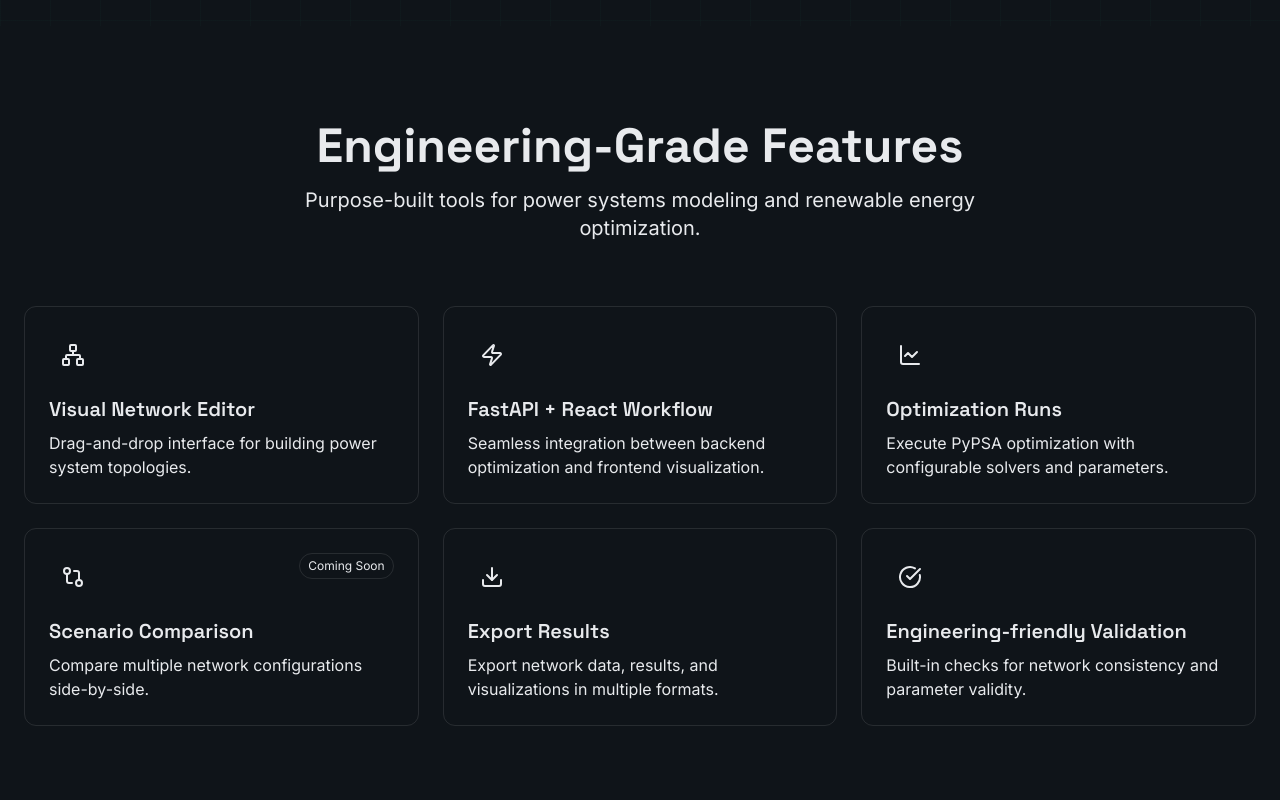
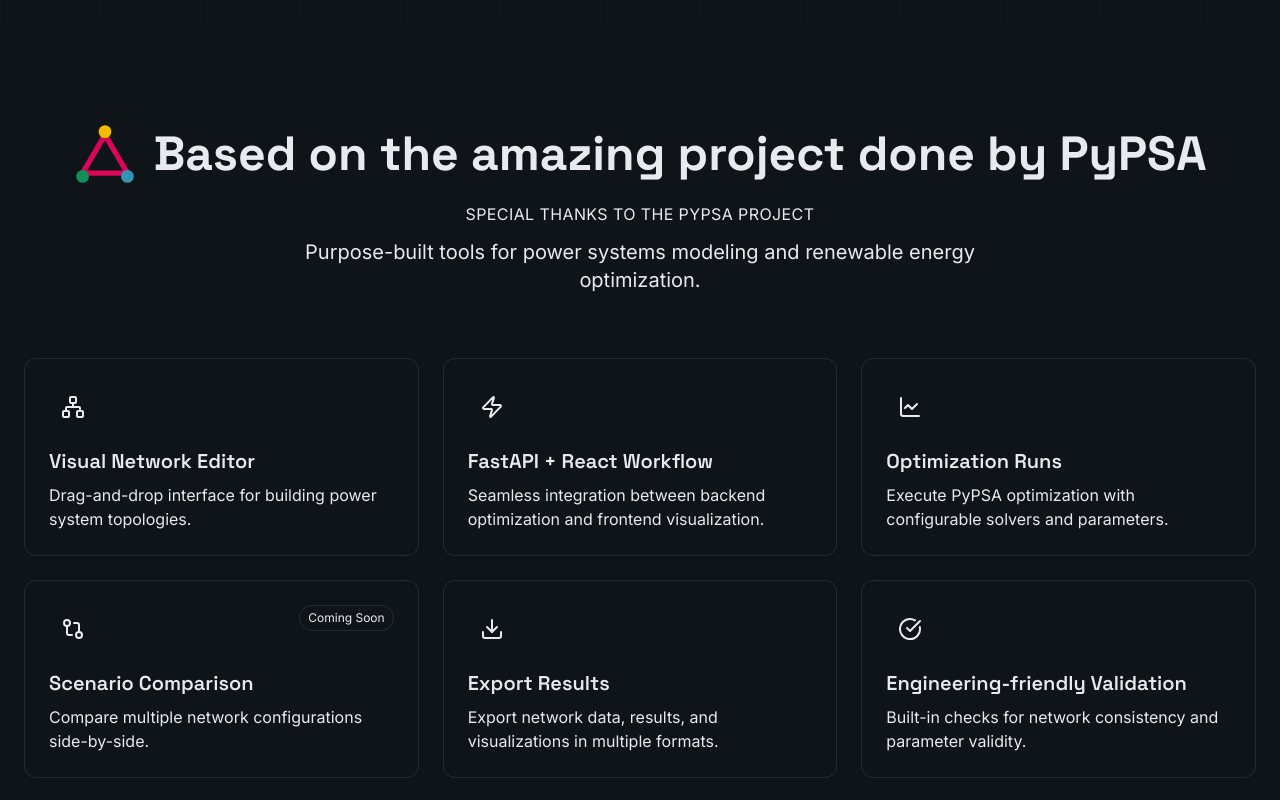
Before and after one commit to mrpooriyakh/nyx-pypsa-studio-landing, a React (Vite) app: page / in a window 1280 px wide. Shown: the part 880-1680 px from the top of the page. Built offline with nearby package versions, Linux system fonts and the light colour scheme.

Commit message:
Update PyPSA attribution section and footer links

```diff
--- a/src/app/components/Features.tsx
+++ b/src/app/components/Features.tsx
@@ -8,6 +8,24 @@
   Download,
   CheckCircle,
 } from 'lucide-react';
+
+function PypsaInspiredLogo() {
+  return (
+    <svg
+      viewBox="0 0 120 120"
+      className="w-14 h-14 md:w-16 md:h-16"
+      role="img"
+      aria-label="PyPSA inspired logo"
+    >
+      <line x1="60" y1="24" x2="18" y2="96" stroke="#d90659" strokeWidth="10" />
+      <line x1="60" y1="24" x2="102" y2="96" stroke="#d90659" strokeWidth="10" />
+      <line x1="18" y1="96" x2="102" y2="96" stroke="#d90659" strokeWidth="10" />
+      <circle cx="60" cy="18" r="12" fill="#f4ba00" />
+      <circle cx="18" cy="102" r="12" fill="#148e57" />
+      <circle cx="102" cy="102" r="12" fill="#3494b4" />
+    </svg>
+  );
+}
 
 const features = [
   {
@@ -55,9 +73,15 @@
           transition={{ duration: 0.6 }}
           className="text-center mb-16"
         >
-          <h2 className="text-4xl md:text-5xl font-bold mb-4">
-            Engineering-Grade Features
-          </h2>
+          <div className="flex items-center justify-center gap-4 mb-4">
+            <PypsaInspiredLogo />
+            <h2 className="text-3xl md:text-5xl font-bold text-left">
+              Based on the amazing project done by PyPSA
+            </h2>
+          </div>
+          <p className="text-sm md:text-base tracking-wide uppercase text-secondary mb-3">
+            Special thanks to the PyPSA project
+          </p>
           <p className="text-xl text-muted-foreground max-w-2xl mx-auto">
             Purpose-built tools for power systems modeling and renewable energy optimization.
           </p>
--- a/src/app/components/Footer.tsx
+++ b/src/app/components/Footer.tsx
@@ -1,4 +1,5 @@
 import { Github, FileText, ExternalLink } from 'lucide-react';
+import { GITHUB_REPOSITORY_URL, PYPSA_PROJECT_URL } from '../constants/links';
 
 export function Footer() {
   return (
@@ -36,7 +37,9 @@
               </li>
               <li>
                 <a
-                  href="#github"
+                  href={GITHUB_REPOSITORY_URL}
+                  target="_blank"
+                  rel="noreferrer"
                   className="text-sm text-muted-foreground hover:text-foreground transition-colors flex items-center gap-2"
                 >
                   <Github className="w-4 h-4" />
@@ -45,7 +48,9 @@
               </li>
               <li>
                 <a
-                  href="#pypsa"
+                  href={PYPSA_PROJECT_URL}
+                  target="_blank"
+                  rel="noreferrer"
                   className="text-sm text-muted-foreground hover:text-foreground transition-colors flex items-center gap-2"
                 >
                   <ExternalLink className="w-4 h-4" />
@@ -90,11 +95,13 @@
         <div className="pt-8 border-t border-border">
           <div className="flex flex-col md:flex-row justify-between items-center gap-4">
             <p className="text-sm text-muted-foreground">
-              © 2026 Nyx PyPSA Studio. All rights reserved.
+              Done with love by Pooriya Khodaparast, just an energy engineering looking to optimize things and :)
             </p>
             <div className="flex items-center gap-4">
               <a
-                href="#github"
+                href={GITHUB_REPOSITORY_URL}
+                target="_blank"
+                rel="noreferrer"
                 className="w-9 h-9 rounded-lg bg-muted hover:bg-muted-foreground/20 flex items-center justify-center transition-colors"
               >
                 <Github className="w-5 h-5" />
--- a/src/app/constants/links.ts
+++ b/src/app/constants/links.ts
@@ -3,3 +3,8 @@
 
 export const RELEASE_NOTES_URL =
   'https://github.com/mrpooriyakh/nyx-pypsa-gui/tags';
+
+export const GITHUB_REPOSITORY_URL =
+  'https://github.com/mrpooriyakh/nyx-pypsa-gui';
+
+export const PYPSA_PROJECT_URL = 'https://pypsa.org/';
```
